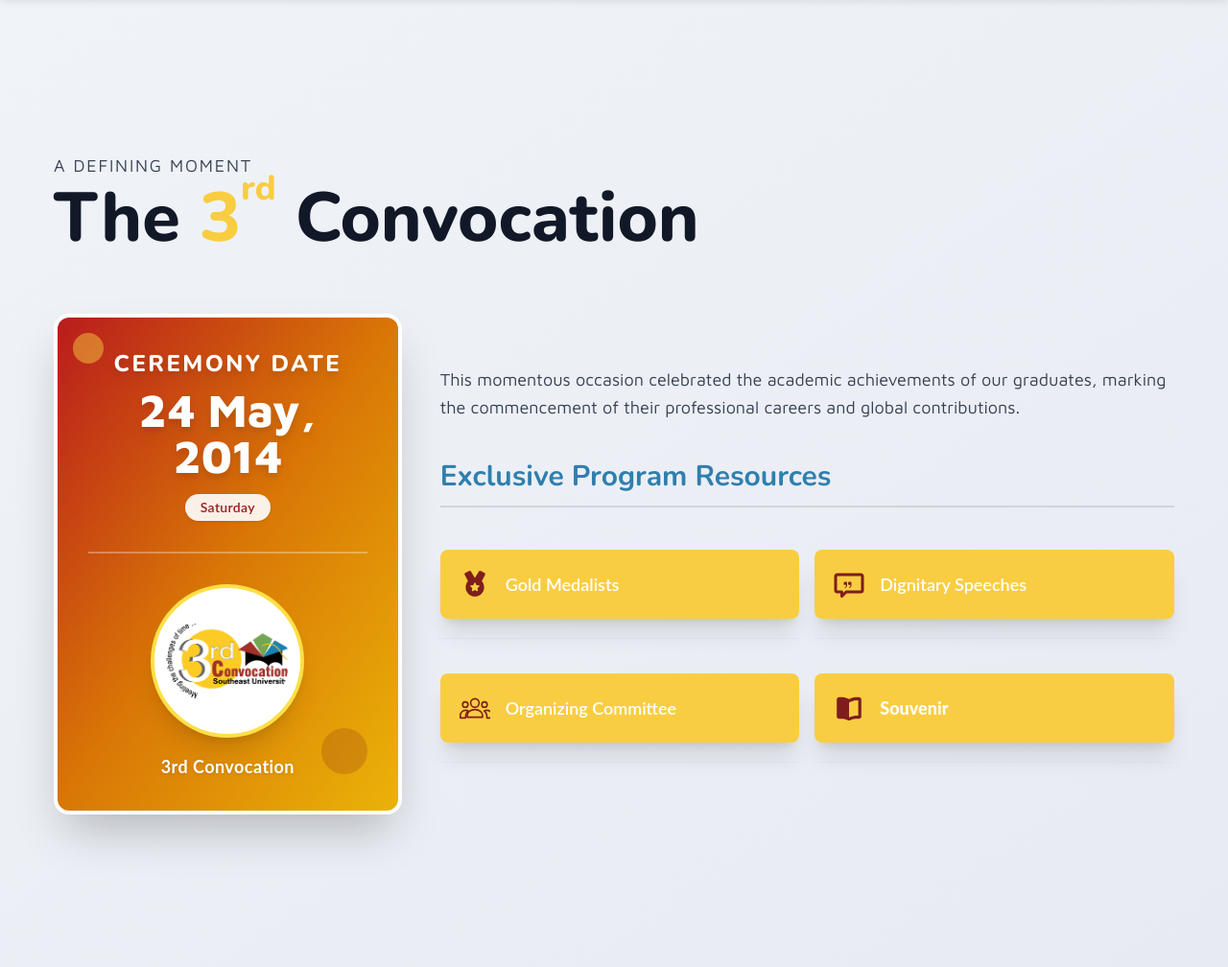
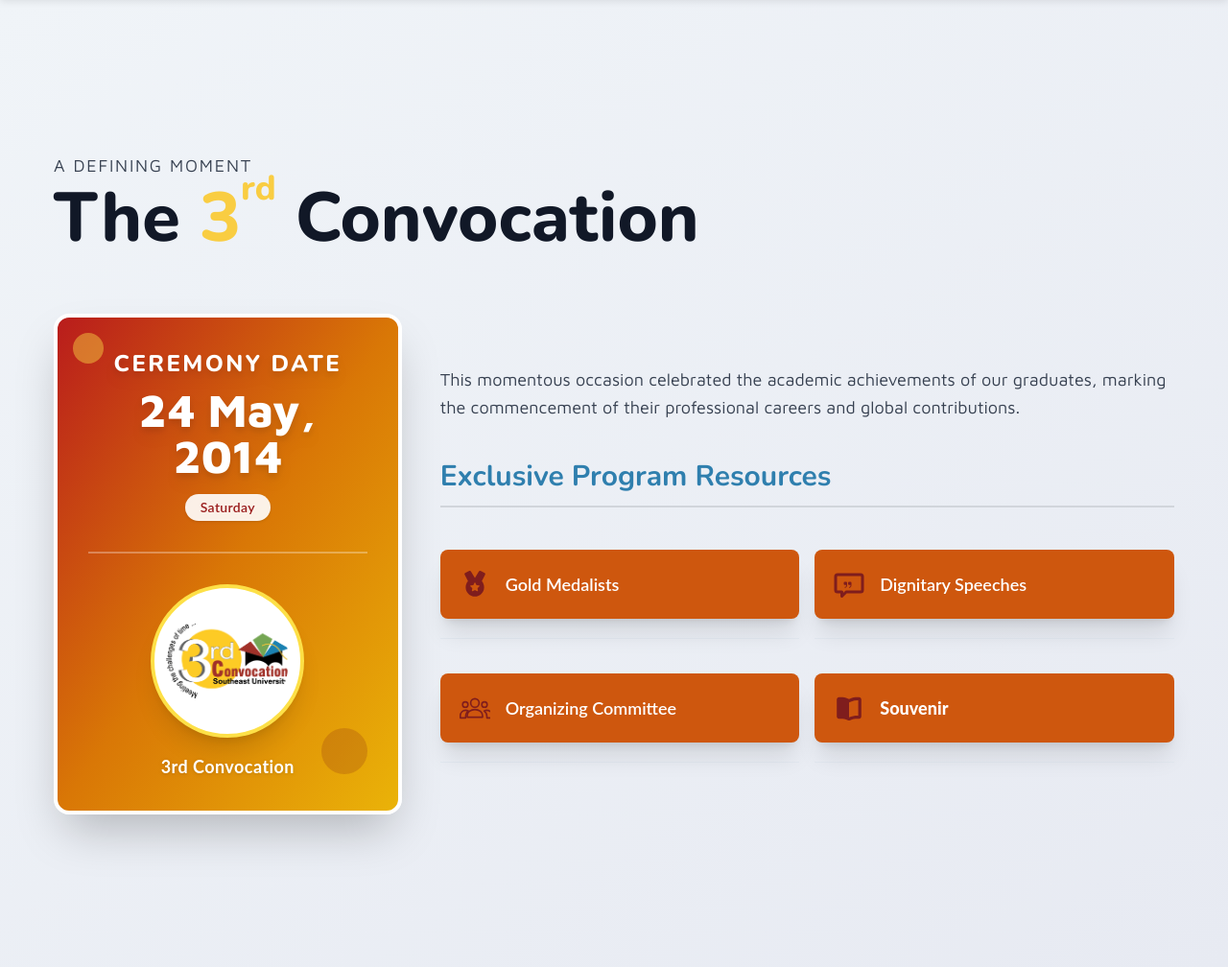
Before and after one commit to mdsakibkhan2016/SEU-Convocation, a PHP site: page /3rd_convocation.php in a window 1280 px wide. Shown: the part 89-1097 px from the top of the page at 96% size. Run offline with PHP 8.4, Linux system fonts and the light colour scheme; some libraries are stand-ins or nearby versions.

Commit message:
3rd convo button color fix

```diff
--- a/3rd_convocation.php
+++ b/3rd_convocation.php
@@ -74,8 +74,7 @@
 
                         <li data-aos="fade-up" data-aos-delay="500">
                             <a href="#gold-medalists"
-                                class="flex items-center p-5 rounded-lg [background-color:rgb(249_205_66/var(--tw-bg-opacity))] dark:[background-color:rgb(220_180_55/var(--tw-bg-opacity))] text-white font-medium shadow-xl transition duration-300 transform hover:scale-[1.02] hover:[background-color:rgb(247_193_12/var(--tw-bg-opacity))] hover:[color:rgb(23_23_23/var(--tw-text-opacity))] group">
-                                 <!-- Using SVG for Medal Icon -->
+                                class="flex items-center p-5 rounded-lg [background-color:rgb(206_87_14/var(--tw-bg-opacity))] dark:[background-color:rgb(220_180_55/var(--tw-bg-opacity))] text-white font-extrabold shadow-xl transition duration-300 transform hover:scale-[1.02] hover:[background-color:rgb(228_157_7/var(--tw-bg-opacity))]">                                 <!-- Using SVG for Medal Icon -->
                                 <span class="group-hover:text-gray-900 mr-4">
                                     <svg xmlns="http://www.w3.org/2000/svg" viewBox="0 0 640 640"
                                         fill="currentColor" class="w-8 h-8 text-red-900 transition-all duration-300 group-hover:text-gray-900">
@@ -89,8 +88,7 @@
 
                         <li data-aos="fade-up" data-aos-delay="600">
                             <a href="#messages"
-                                class="flex items-center p-5 rounded-lg [background-color:rgb(249_205_66/var(--tw-bg-opacity))] dark:[background-color:rgb(220_180_55/var(--tw-bg-opacity))] text-white font-medium shadow-xl transition duration-300 transform hover:scale-[1.02] hover:[background-color:rgb(247_193_12/var(--tw-bg-opacity))] hover:[color:rgb(23_23_23/var(--tw-text-opacity))] group">
-                                <!-- Using SVG for Speech Icon -->
+                                    class="flex items-center p-5 rounded-lg [background-color:rgb(206_87_14/var(--tw-bg-opacity))] dark:[background-color:rgb(220_180_55/var(--tw-bg-opacity))] text-white font-extrabold shadow-xl transition duration-300 transform hover:scale-[1.02] hover:[background-color:rgb(228_157_7/var(--tw-bg-opacity))]">                                <!-- Using SVG for Speech Icon -->
                                     <span class="text-red-900 group-hover:text-gray-900 mr-4 text-3xl transition-all duration-300 ease-in-out">
                                         <svg xmlns="http://www.w3.org/2000/svg" viewBox="0 0 64 64" fill="none"stroke="currentColor" stroke-width="6" stroke-linecap="round" stroke-linejoin="round"class="w-8 h-8">
                                             <path d="M8 12h48a4 4 0 0 1 4 4v28a4 4 0 0 1-4 4H26l-9 9v-9H8a4 4 0 0 1-4-4V16a4 4 0 0 1 4-4z"/>
@@ -107,8 +105,7 @@
 
                         <li data-aos="fade-up" data-aos-delay="700">
                             <a href="#committee"
-                                class="flex items-center p-5 rounded-lg [background-color:rgb(249_205_66/var(--tw-bg-opacity))] dark:[background-color:rgb(220_180_55/var(--tw-bg-opacity))] text-white font-medium shadow-xl transition duration-300 transform hover:scale-[1.02] hover:[background-color:rgb(247_193_12/var(--tw-bg-opacity))] hover:[color:rgb(23_23_23/var(--tw-text-opacity))] group">
-                                <!-- Using SVG for Committee Icon -->
+                                    class="flex items-center p-5 rounded-lg [background-color:rgb(206_87_14/var(--tw-bg-opacity))] dark:[background-color:rgb(220_180_55/var(--tw-bg-opacity))] text-white font-extrabold shadow-xl transition duration-300 transform hover:scale-[1.02] hover:[background-color:rgb(228_157_7/var(--tw-bg-opacity))]">
                                  <span class="text-red-900 group-hover:text-gray-900 mr-4 text-3xl">
                                     <svg xmlns="http://www.w3.org/2000/svg" viewBox="0 0 640 512" fill="none" stroke="currentColor" stroke-width="32" stroke-linecap="round" stroke-linejoin="round" class="w-8 h-8">
                                         <circle cx="320" cy="152" r="88"/>
@@ -126,8 +123,7 @@
 
                         <li data-aos="fade-up" data-aos-delay="800">
                             <a href="/souvenir/3rd-Convocation.php" target="_blank" rel="noopener noreferrer"
-                                class="flex items-center p-5 rounded-lg [background-color:rgb(249_205_66/var(--tw-bg-opacity))] dark:[background-color:rgb(220_180_55/var(--tw-bg-opacity))] text-white font-extrabold shadow-xl transition duration-300 transform hover:scale-[1.02] hover:[background-color:rgb(247_193_12/var(--tw-bg-opacity))]">
-                                 <!-- Using SVG for Book Icon -->
+                                    class="flex items-center p-5 rounded-lg [background-color:rgb(206_87_14/var(--tw-bg-opacity))] dark:[background-color:rgb(220_180_55/var(--tw-bg-opacity))] text-white font-extrabold shadow-xl transition duration-300 transform hover:scale-[1.02] hover:[background-color:rgb(228_157_7/var(--tw-bg-opacity))]">                                 <!-- Using SVG for Book Icon -->
                                 <span class="text-red-900 group-hover:text-gray-900 mr-4 text-3xl">
                                     <svg xmlns="http://www.w3.org/2000/svg" viewBox="0 0 640 640" fill="currentColor" class="w-8 h-8 transition-all duration-300 group-hover:text-gray-900">
                                         <path d="M320 205.3L320 514.6L320.5 514.4C375.1 491.7 433.7 480 492.8 480L512 480L512 160L492.8 160C450.6 160 408.7 168.4 369.7 184.6C352.9 191.6 336.3 198.5 320 205.3zM294.9 125.5L320 136L345.1 125.5C391.9 106 442.1 96 492.8 96L528 96C554.5 96 576 117.5 576 144L576 496C576 522.5 554.5 544 528 544L492.8 544C442.1 544 391.9 554 345.1 573.5L332.3 578.8C324.4 582.1 315.6 582.1 307.7 578.8L294.9 573.5C248.1 554 197.9 544 147.2 544L112 544C85.5 544 64 522.5 64 496L64 144C64 117.5 85.5 96 112 96L147.2 96C197.9 96 248.1 106 294.9 125.5z"/>
```
